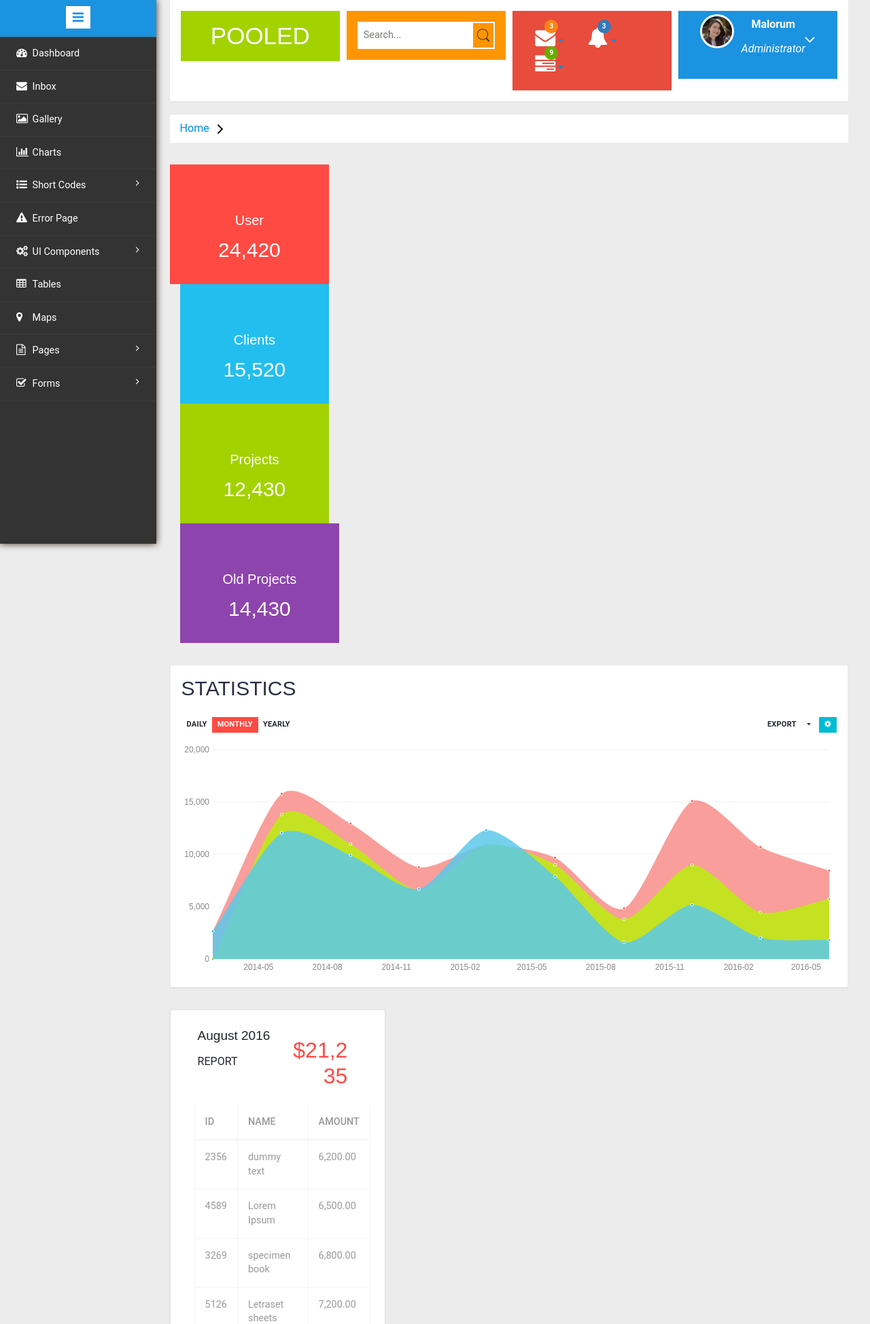
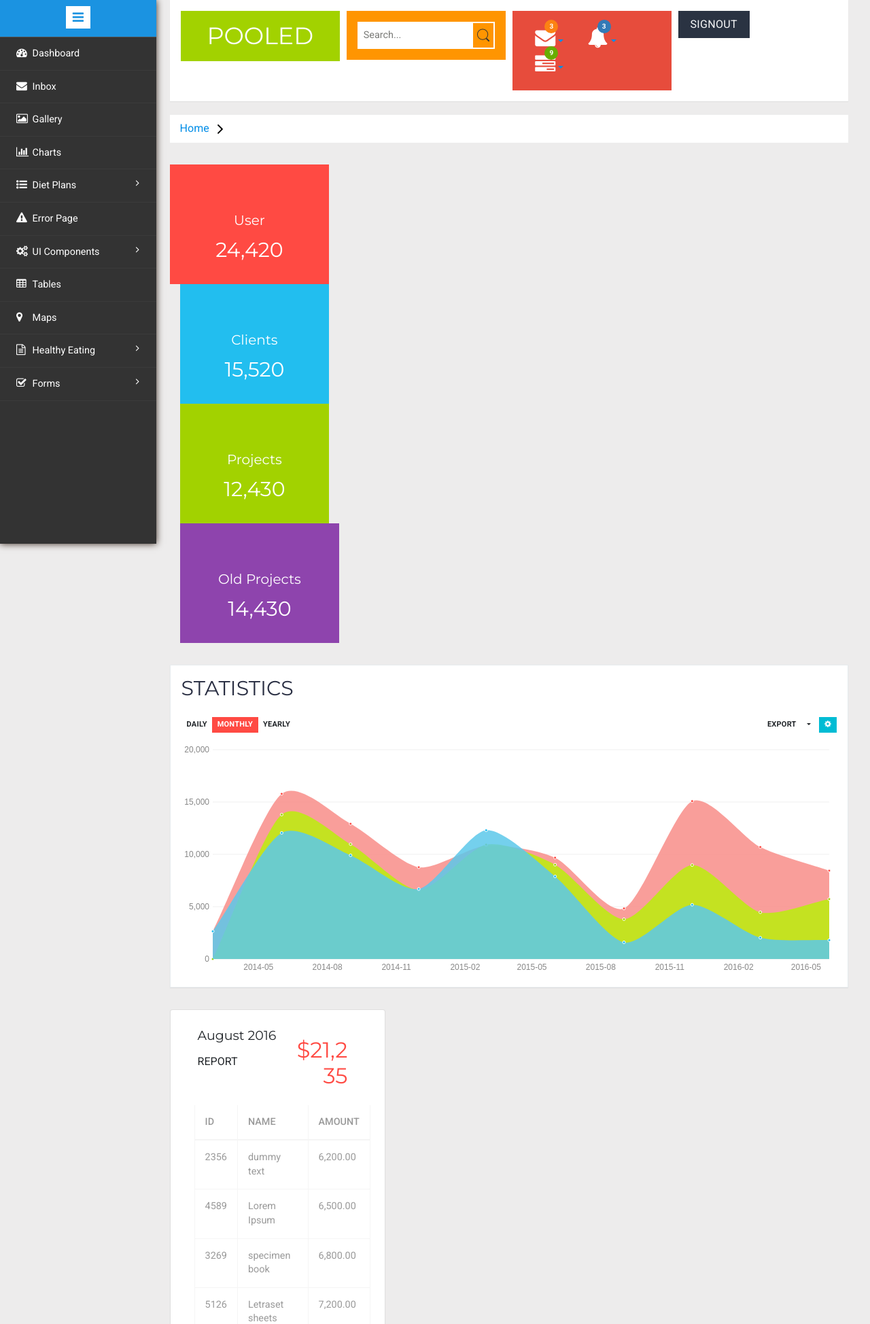
Before and after one commit to yashimachauhan/projectmca, a Django app: template nutritionapp/templates/nutritionindex.html in a window 1280 px wide. Shown: the top 1948 px of the page at 68% size. Run offline with Django 3.2, Linux system fonts and the light colour scheme; the template is opened without the code that fills it, so the values that code supplies are empty; some libraries are stand-ins or nearby versions.

Commit message:
templates of nutrition

```diff
--- a/nutritionapp/templates/nutritionindex.html
+++ b/nutritionapp/templates/nutritionindex.html
@@ -18,14 +18,13 @@
 <!-- jQuery -->
 <script src="/assets/js/jquery-2.1.4.min.js"></script>
 <!-- //jQuery -->
-<link href='/assets///fonts.googleapis.com/css?family=Roboto:700,500,300,100italic,100,400' rel='stylesheet' type='text/css'/>
-<link href='/assets///fonts.googleapis.com/css?family=Montserrat:400,700' rel='stylesheet' type='text/css'>
+<link href='//fonts.googleapis.com/css?family=Roboto:700,500,300,100italic,100,400' rel='stylesheet' type='text/css'/>
+<link href='//fonts.googleapis.com/css?family=Montserrat:400,700' rel='stylesheet' type='text/css'>
 <!-- lined-icons -->
 <link rel="stylesheet" href="/assets/css/icon-font.min.css" type='text/css' />
 <!-- //lined-icons -->
 </head>
 <body>
-<!-- update-->
    <div class="page-container">
    <!--/content-inner-->
 <div class="left-content">
@@ -58,7 +57,7 @@
 												</div>
 											</li>
 											<li><a href="#">
-											   <div class="user_img"><img src="images/in11.jpg" alt=""></div>
+											   <div class="user_img"><img src="/assets/images/in11.jpg" alt=""></div>
 											   <div class="notification_desc">
 												<p>Lorem ipsum dolor</p>
 												<p><span>1 hour ago</span></p>
@@ -66,7 +65,7 @@
 											   <div class="clearfix"></div>
 											</a></li>
 											<li class="odd"><a href="#">
-												<div class="user_img"><img src="images/in10.jpg" alt=""></div>
+												<div class="user_img"><img src="/assets/images/in10.jpg" alt=""></div>
 											   <div class="notification_desc">
 												<p>Lorem ipsum dolor </p>
 												<p><span>1 hour ago</span></p>
@@ -74,7 +73,7 @@
 											  <div class="clearfix"></div>
 											</a></li>
 											<li><a href="#">
-											   <div class="user_img"><img src="images/in9.jpg" alt=""></div>
+											   <div class="user_img"><img src="/assets/images/in9.jpg" alt=""></div>
 											   <div class="notification_desc">
 												<p>Lorem ipsum dolor</p>
 												<p><span>1 hour ago</span></p>
@@ -97,7 +96,7 @@
 												</div>
 											</li>
 											<li><a href="#">
-												<div class="user_img"><img src="images/in8.jpg" alt=""></div>
+												<div class="user_img"><img src="/assets/images/in8.jpg" alt=""></div>
 											   <div class="notification_desc">
 												<p>Lorem ipsum dolor</p>
 												<p><span>1 hour ago</span></p>
@@ -105,7 +104,7 @@
 											  <div class="clearfix"></div>
 											 </a></li>
 											 <li class="odd"><a href="#">
-												<div class="user_img"><img src="images/in6.jpg" alt=""></div>
+												<div class="user_img"><img src="/assets/images/in6.jpg" alt=""></div>
 											   <div class="notification_desc">
 												<p>Lorem ipsum dolor</p>
 												<p><span>1 hour ago</span></p>
@@ -113,7 +112,7 @@
 											   <div class="clearfix"></div>
 											 </a></li>
 											 <li><a href="#">
-												<div class="user_img"><img src="images/in7.jpg" alt=""></div>
+												<div class="user_img"><img src="/assets/images/in7.jpg" alt=""></div>
 											   <div class="notification_desc">
 												<p>Lorem ipsum dolor</p>
 												<p><span>1 hour ago</span></p>
@@ -186,30 +185,9 @@
 
 							<div class="clearfix"> </div>
 						</div>
-						<div class="profile_details w3l">
-								<ul>
-									<li class="dropdown profile_details_drop">
-										<a href="#" class="dropdown-toggle" data-toggle="dropdown" aria-expanded="false">
-											<div class="profile_img">
-												<span class="prfil-img"><img src="images/in4.jpg" alt=""> </span>
-												<div class="user-name">
-													<p>Malorum</p>
-													<span>Administrator</span>
-												</div>
-												<i class="fa fa-angle-down"></i>
-												<i class="fa fa-angle-up"></i>
-												<div class="clearfix"></div>
-											</div>
-										</a>
-										<ul class="dropdown-menu drp-mnu">
-											<li> <a href="#"><i class="fa fa-cog"></i> Settings</a> </li>
-											<li> <a href="#"><i class="fa fa-user"></i> Profile</a> </li>
-											<li> <a href="#"><i class="fa fa-sign-out"></i> Logout</a> </li>
-										</ul>
-									</li>
-								</ul>
-							</div>
-
+                    <div>
+						        <button class="btn btn-dark btn-lg my-2 my-sm-0" type="submit"><a href="/nutrition/logout/" class="text-light">SignOut</a></button>
+                    </div>
 				     <div class="clearfix"> </div>
 				</div>
 <!--heder end here-->
@@ -384,7 +362,7 @@
                                     <div class="list-group">
                                         <a class="list-group-item media" href="">
                                              <div class="pull-left">
-                                                <img class="lg-item-img" src="images/in1.jpg" alt="">
+                                                <img class="lg-item-img" src="/assets/images/in1.jpg" alt="">
                                             </div>
                                             <div class="media-body">
                                                 <div class="pull-left">
@@ -398,7 +376,7 @@
                                         </a>
                                         <a class="list-group-item media" href="">
                                             <div class="pull-left">
-                                                <img class="lg-item-img" src="images/in2.jpg" alt="">
+                                                <img class="lg-item-img" src="/assets/images/in2.jpg" alt="">
                                             </div>
                                             <div class="media-body">
                                                 <div class="pull-left">
@@ -412,7 +390,7 @@
                                         </a>
                                         <a class="list-group-item media" href="">
                                             <div class="pull-left">
-                                                <img class="lg-item-img" src="images/in3.jpg" alt="">
+                                                <img class="lg-item-img" src="/assets/images/in3.jpg" alt="">
                                             </div>
                                             <div class="media-body">
                                                 <div class="pull-left">
@@ -426,7 +404,7 @@
                                         </a>
                                         <a class="list-group-item media" href="">
                                             <div class="pull-left">
-                                                <img class="lg-item-img" src="images/in4.jpg" alt="">
+                                                <img class="lg-item-img" src="/assets/images/in4.jpg" alt="">
                                             </div>
                                             <div class="media-body">
                                             	<div class="pull-left">
@@ -616,11 +594,10 @@
 										 <li id="menu-academico" ><a href="inbox.html"><i class="fa fa-envelope nav_icon"></i><span>Inbox</span><div class="clearfix"></div></a></li>
 									<li><a href="gallery.html"><i class="fa fa-picture-o" aria-hidden="true"></i><span>Gallery</span><div class="clearfix"></div></a></li>
 									<li id="menu-academico" ><a href="charts.html"><i class="fa fa-bar-chart"></i><span>Charts</span><div class="clearfix"></div></a></li>
-									 <li id="menu-academico" ><a href="#"><i class="fa fa-list-ul" aria-hidden="true"></i><span> Short Codes</span> <span class="fa fa-angle-right" style="float: right"></span><div class="clearfix"></div></a>
+									 <li id="menu-academico" ><a href="#"><i class="fa fa-list-ul" aria-hidden="true"></i><span>Diet Plans</span> <span class="fa fa-angle-right" style="float: right"></span><div class="clearfix"></div></a>
 										   <ul id="menu-academico-sub" >
-										   <li id="menu-academico-avaliacoes" ><a href="icons.html">Icons</a></li>
-											<li id="menu-academico-avaliacoes" ><a href="typography.html">Typography</a></li>
-											<li id="menu-academico-avaliacoes" ><a href="faq.html">Faq</a></li>
+										   <li id="menu-academico-avaliacoes" ><a href="icons.html">Weight Gain</a></li>
+											<li id="menu-academico-avaliacoes" ><a href="typography.html">Weight Loss</a></li>
 										  </ul>
 										</li>
 									<li id="menu-academico" ><a href="errorpage.html"><i class="fa fa-exclamation-triangle" aria-hidden="true"></i><span>Error Page</span><div class="clearfix"></div></a></li>
@@ -632,9 +609,9 @@
 										</li>
 									 <li><a href="tabels.html"><i class="fa fa-table"></i>  <span>Tables</span><div class="clearfix"></div></a></li>
 									<li><a href="maps.html"><i class="fa fa-map-marker" aria-hidden="true"></i>  <span>Maps</span><div class="clearfix"></div></a></li>
-							        <li id="menu-academico" ><a href="#"><i class="fa fa-file-text-o"></i>  <span>Pages</span> <span class="fa fa-angle-right" style="float: right"></span><div class="clearfix"></div></a>
+							        <li id="menu-academico" ><a href="#"><i class="fa fa-file-text-o"></i>  <span>Healthy Eating</span> <span class="fa fa-angle-right" style="float: right"></span><div class="clearfix"></div></a>
 										 <ul id="menu-academico-sub" >
-											<li id="menu-academico-boletim" ><a href="calendar.html">Calendar</a></li>
+											<li id="menu-academico-boletim" ><a href="calendar.html"></a></li>
 											<li id="menu-academico-avaliacoes" ><a href="signin.html">Sign In</a></li>
 											<li id="menu-academico-avaliacoes" ><a href="signup.html">Sign Up</a></li>
 
--- a/nutritionapp/templates/nutritionlogin.html
+++ b/nutritionapp/templates/nutritionlogin.html
@@ -15,7 +15,7 @@
 <body>
 <header >
    <nav class="navbar navbar-expand-xl navbar-dark bg-info">
-    <a class="navbar-brand" href="#">GetFit Advisor</a>
+    <a class="navbar-brand offset-md-6" href="#">GetFit Advisor</a>
     <button class="navbar-toggler" type="button" data-toggle="collapse" data-target="#navbarsExample06" aria-controls="navbarsExample06" aria-expanded="false" aria-label="Toggle navigation">
     <span class="navbar-toggler-icon"></span>
     </button>
@@ -25,7 +25,7 @@
         <a class="nav-link" href="homepage.html"><i class="fa fa-home" aria-hidden="true"></i><span class="sr-only">(current)</span></a>
       </li>
       <li class="nav-item">
-        <a class="nav-link" href="#">Contact</a>
+        <a class="nav-link" href="#"></a>
       </li>
       </ul>
       <form class="form-inline my-2 my-xl-0">
@@ -35,7 +35,7 @@
 </nav>
 </header>
 </nav>
-    <div class="content">
+    <div class="offset-sm-0">
     <h1 class="text-center">Log-in</h1>
     <p class="text-center">Please Login to Continue</p><hr></div>
 <form method="POST" >
```
